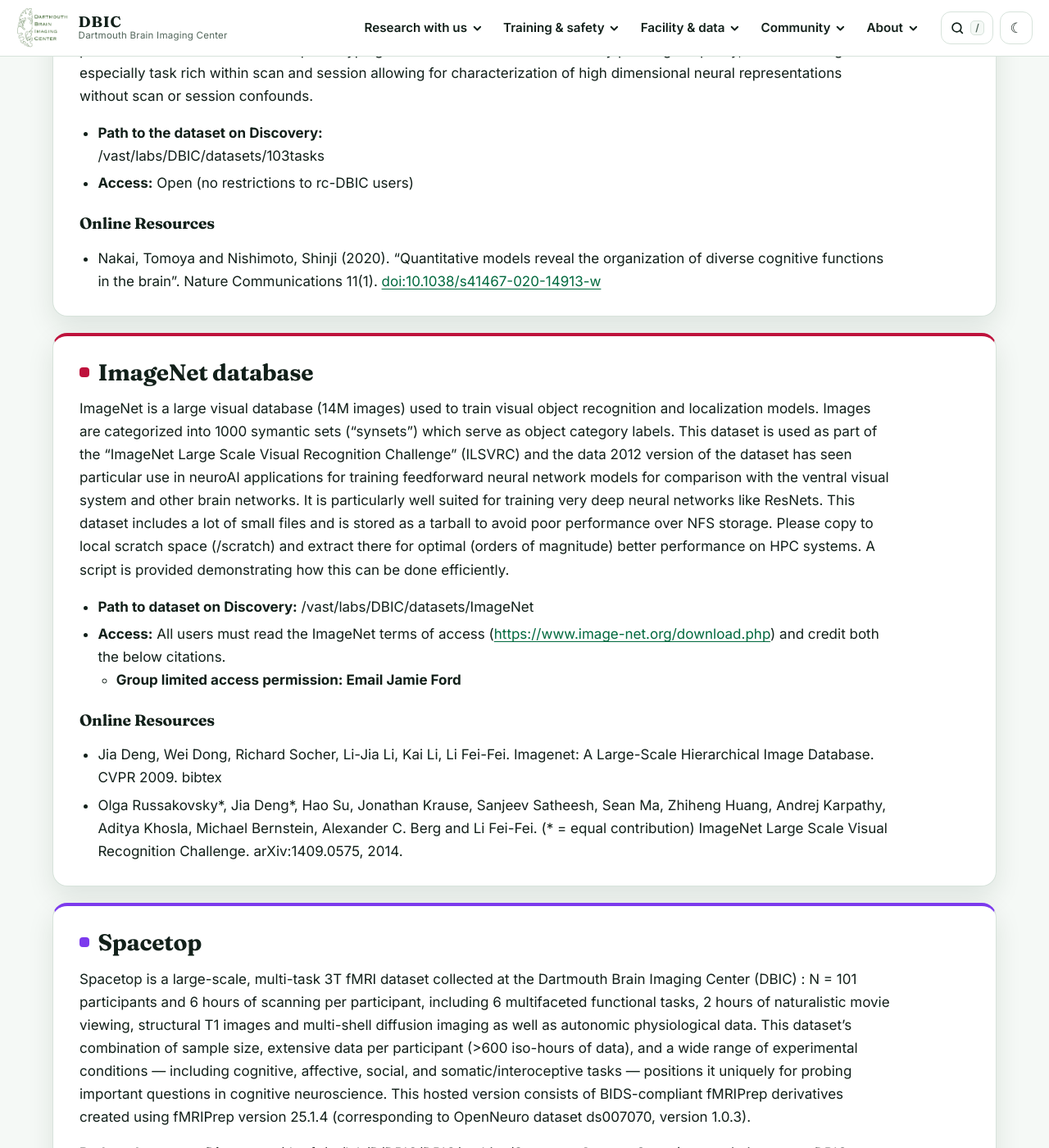
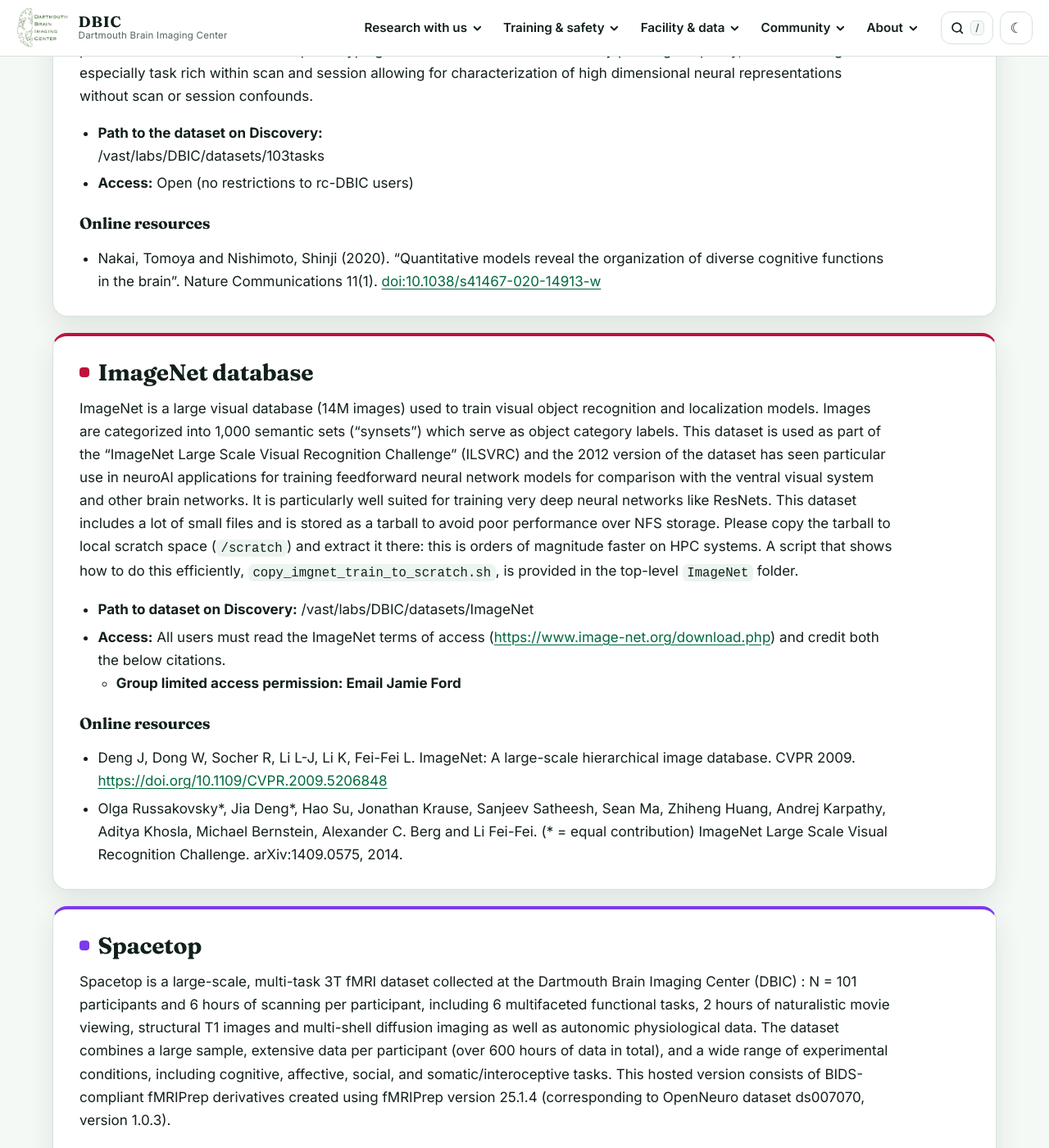
Before and after one commit to dbic/dbic.github.io, a Jekyll site: the page built from research_infrastructure/datasets.md, in a window 1280 px wide and 1400 px high, scrolled down 5716 px. Shown: the whole window at 82% size. Built offline with Jekyll 4.4.1, drawn with Linux system fonts in a browser that asks for light colours; some of the changed text lies outside the part shown.

Commit message:
Claude dataset language edits

```diff
--- a/_data/datasets.csv
+++ b/_data/datasets.csv
@@ -9,7 +9,7 @@ Individual Brain Charting,"12 participants, 50+ task conditions, high-resolution
 103 Tasks,"6 participants, 18 scans, 77–83 tasks per scan",open,tasks,deep phenotyping cognition language motor
 DBIC QA,"Scanner quality-assurance data in BIDS format, via DataLad",open,dbicqa,quality assurance phantom scanner
 Natural Scenes Dataset,"7T, 8 adults, 30–40 sessions each (Minnesota)",terms,NaturalScenes,vision visual scenes images 7T
-HCP Young Adult,"1,100+ healthy adults aged 22–35, resting-state fMRI",terms,HumanConnectomeProject,connectome resting-state HCP
+HCP Young Adult,"1,100+ healthy adults aged 22–35: structural, diffusion, resting-state and task MRI",terms,HumanConnectomeProject,connectome resting-state task diffusion structural HCP
 HCP Lifespan: Aging & Development,"1,377 participants aged 5 to 100+",terms,lifespan,aging development lifespan children older adults HCP
 Healthy Brain Network,"845 youths aged 5–21 (Child Mind Institute), CC BY-NC-SA",terms,hbn,development children adolescents youth movie
 ImageNet,14M labeled images for neural-network comparison work,terms,imagenet,vision deep neural networks AI images
--- a/research_infrastructure/datasets.md
+++ b/research_infrastructure/datasets.md
@@ -81,9 +81,9 @@ The [Natural Scenes Dataset (NSD)](https://naturalscenesdataset.org/) is a large
 
 <a id="HumanConnectomeProject"></a>
 
-## HCP-Young adult
+## HCP Young Adult
 
-The Human Connectome Project  (HCP) is a massive collaborative undertaking led by PIs Dr. [David Van Essen](https://neuroscience.wustl.edu/people/david-van-essen-phd/) of Washington University and Dr. [Kamil Ugurbil](https://www.cmrr.umn.edu/facultystaff/kamil/) of the University of Minnesota. The DBIC currently hosts the HCP Young Adult dataset, which contains resting state fMRI data from over 1100 healthy adults ages 22-35, in two forms: HCP1200 (original) and HCP-YA 2025 (released in 2025).
+The Human Connectome Project  (HCP) is a massive collaborative undertaking led by PIs Dr. [David Van Essen](https://neuroscience.wustl.edu/people/david-van-essen-phd/) of Washington University and Dr. [Kamil Ugurbil](https://www.cmrr.umn.edu/facultystaff/kamil/) of the University of Minnesota. The DBIC currently hosts the HCP Young Adult dataset, which contains 3T MRI data (structural, diffusion, resting-state and task fMRI) from over 1,100 healthy adults ages 22–35, in two forms: HCP1200 (original) and HCP-YA 2025 (released in 2025).
 
 - **Path to HCP YA datasets**:
   - /dartfs/rc/lab/D/DBIC/DBIC/archive/HCP/HCP1200
@@ -93,7 +93,7 @@ The Human Connectome Project  (HCP) is a massive collaborative undertaking led
     - **note:** same agreement and access applies to both versions
   - **Group limited access permission:**Email [Jamie Ford](mailto:james.c.ford@dartmouth.edu?subject=Group%20limited%20access%20permission)
 
-Information about the directory structure and file names can be found [HERE](../assets/dbic/docs/userguides/hcp_refmanual.pdf) (HCP1200) and [HERE](https://www.humanconnectome.org/study/hcp-young-adult/document/hcp-young-adult-2025-release) (HCP-YA 2025).
+Information about the directory structure and file names: [HCP1200 guide (PDF)](../assets/dbic/docs/userguides/hcp_refmanual.pdf); [HCP-YA 2025 release documentation](https://www.humanconnectome.org/study/hcp-young-adult/document/hcp-young-adult-2025-release).
 
 ### Online resources
 
@@ -119,27 +119,27 @@ The [Healthy Brain Network](https://fcon_1000.projects.nitrc.org/indi/cmi_health
 
 <a id="aomic"></a>
 
-## AMSTERDAM OPEN MRI COLLECTION (AOMIC)
+## Amsterdam Open MRI Collection (AOMIC)
 
 The [Amsterdam Open MRI Collection](https://nilab-uva.github.io/AOMIC.github.io/) (AOMIC) is a collection of three independent, open-access datasets—known as ID1000, PIOP1, and PIOP2—collected at 3T and totaling over 1,300 unique participants (N=928, N=216, N=226, respectively). Participants received T1-weighted, diffusion-weighted (DWI), and fMRI imaging. The functional data in the largest component, ID1000, is from movie watching of natural scenes by 19-26 year olds, while the two PIOP datasets include resting state and task-based fMRI of university students, with the latter targeting emotion matching and working memory (both), face perception, cognitive control, and emotion anticipation (PIOP1 only), and response inhibition (PIOP2 only). Demographics and psychometric variables are also included.
 
 - **Path to the AOMIC datasets on Discovery:** /vast/labs/DBIC/datasets/Amsterdam-Open-MRI
 - **Access:** Open (no restrictions to rc-DBIC users)
 
-### Online Resources
+### Online resources
 
 - Snoek, L., van der Miesen, M.M., Beemsterboer, T. et al. The Amsterdam Open MRI Collection, a set of multimodal MRI datasets for individual difference analyses. Sci Data 8, 85 (2021). [https://doi.org/10.1038/s41597-021-00870-6](https://www.nature.com/articles/s41597-021-00870-6)
 
 <a id="bsrd"></a>
 
-## BISSETT SELF REGULATION DATASET
+## Bissett Self-Regulation Dataset
 
 This dataset includes neuroimaging and behavioral data collected to examine the general construct of self-regulation. It consists of anatomical MRI, resting-state fMRI, and task-based fMRI (Stroop and Stop-signal) along with various self-report surveys from 103 healthy adult subjects.
 
 - **Path to dataset on Discovery:** /vast/labs/DBIC/datasets/Bissett-Self-Regulation
 - **Access:** Open (no restrictions to rc-DBIC users)
 
-### Online Resources
+### Online resources
 
 - Bissett, P.G., Eisenberg, I.W., Shim, S. et al. Cognitive tasks, anatomical MRI, and functional MRI data evaluating the construct of self-regulation. Sci Data 11, 809 (2024). [https://doi.org/10.1038/s41597-024-03636-y](https://www.nature.com/articles/s41597-024-03636-y)
 
@@ -178,15 +178,15 @@ model performance in predicting language-associated brain activity.
 
 <a id="tasks"></a>
 
-## 103 tasks dataset
+## 103 Tasks dataset
 
-The 103 Tasks dataset is a deep phenotyping dataset that includes 18 scans collected over 3 days from from 6 participants (age 22-33) in Osaka Japan. Each day included 6 scans during which the full battery of tasks was completed. These include visual, auditory, motor, language, memory and introspective tasks. Each scan includes 77-83 tasks, and pairs of scans provide the full complement, thus providing both repeated measures within and across days within participant. Data is collected at 3T using a gradient-echo multiband EPI sequence with a 2s TR and 2x2x2mm voxels. T1 images are also provided. Relative to other dense phenotyping datasets this dataset has relatively poor signal quality, but in exchange is especially task rich within scan and session allowing for characterization of high dimensional neural representations without scan or session confounds.
+The 103 Tasks dataset is a deep phenotyping dataset that includes 18 scans collected over 3 days from 6 participants (ages 22–33) in Osaka, Japan. Each day included 6 scans during which the full battery of tasks was completed. These include visual, auditory, motor, language, memory and introspective tasks. Each scan includes 77-83 tasks, and pairs of scans provide the full complement, thus providing both repeated measures within and across days within participant. Data were collected at 3 T using a gradient-echo multiband EPI sequence with a 2s TR and 2x2x2mm voxels. T1 images are also provided. Relative to other dense phenotyping datasets this dataset has relatively poor signal quality, but in exchange is especially task rich within scan and session allowing for characterization of high dimensional neural representations without scan or session confounds.
 
 - **Path to the dataset on Discovery:**
   /vast/labs/DBIC/datasets/103tasks
 - **Access:** Open (no restrictions to rc-DBIC users)
 
-### Online Resources
+### Online resources
 
 - Nakai, Tomoya and Nishimoto, Shinji (2020). "Quantitative models reveal the organization of diverse cognitive functions in the brain". Nature Communications 11(1). [doi:10.1038/s41467-020-14913-w](https://rdcu.be/fwSiA)
 
@@ -194,26 +194,26 @@ The 103 Tasks dataset is a deep phenotyping dataset that includes 18 scans colle
 
 ## ImageNet database
 
-ImageNet is a large visual database (14M images) used to train visual object recognition and localization models. Images are categorized into 1000 symantic sets ("synsets") which serve as object category labels. This dataset is used as part of the "ImageNet Large Scale Visual Recognition Challenge" (ILSVRC) and the data 2012 version of the dataset has seen particular use in neuroAI applications for training feedforward neural network models for comparison with the ventral visual system and other brain networks. It is particularly well suited for training very deep neural networks like ResNets. This dataset includes a lot of small files and is stored as a tarball to avoid poor performance over NFS storage. Please copy to local scratch space (/scratch) and extract there for optimal (orders of magnitude) better performance on HPC systems. A script is provided demonstrating how this can be done efficiently.
+ImageNet is a large visual database (14M images) used to train visual object recognition and localization models. Images are categorized into 1,000 semantic sets ("synsets") which serve as object category labels. This dataset is used as part of the "ImageNet Large Scale Visual Recognition Challenge" (ILSVRC) and the 2012 version of the dataset has seen particular use in neuroAI applications for training feedforward neural network models for comparison with the ventral visual system and other brain networks. It is particularly well suited for training very deep neural networks like ResNets. This dataset includes a lot of small files and is stored as a tarball to avoid poor performance over NFS storage. Please copy the tarball to local scratch space (`/scratch`) and extract it there: this is orders of magnitude faster on HPC systems. A script that shows how to do this efficiently, `copy_imgnet_train_to_scratch.sh`, is provided in the top-level `ImageNet` folder.
 
 - **Path to dataset on Discovery:** /vast/labs/DBIC/datasets/ImageNet
 - **Access:** All users must read the ImageNet terms of access (<https://www.image-net.org/download.php>) and credit both the below citations.
   - **Group limited access permission: Email Jamie Ford**
 
-### Online Resources
+### Online resources
 
-- Jia Deng, Wei Dong, Richard Socher, Li-Jia Li, Kai Li, Li Fei-Fei. Imagenet: A Large-Scale Hierarchical Image Database. CVPR 2009. bibtex
+- Deng J, Dong W, Socher R, Li L-J, Li K, Fei-Fei L. ImageNet: A large-scale hierarchical image database. CVPR 2009. <https://doi.org/10.1109/CVPR.2009.5206848>
 - Olga Russakovsky\*, Jia Deng\*, Hao Su, Jonathan Krause, Sanjeev Satheesh, Sean Ma, Zhiheng Huang, Andrej Karpathy, Aditya Khosla, Michael Bernstein, Alexander C. Berg and Li Fei-Fei. (\* = equal contribution) ImageNet Large Scale Visual Recognition Challenge. arXiv:1409.0575, 2014.
 
 <a id="spacetop"></a>
 
 ## Spacetop
 
-Spacetop is a large-scale, multi-task 3T fMRI dataset collected at the Dartmouth Brain Imaging Center (DBIC) : N = 101 participants and 6 hours of scanning per participant, including 6 multifaceted functional tasks, 2 hours of naturalistic movie viewing, structural T1 images and multi-shell diffusion imaging as well as autonomic physiological data. This dataset’s combination of sample size, extensive data per participant (>600 iso-hours of data), and a wide range of experimental conditions — including cognitive, affective, social, and somatic/interoceptive tasks — positions it uniquely for probing important questions in cognitive neuroscience. This hosted version consists of BIDS-compliant fMRIPrep derivatives created using fMRIPrep version 25.1.4 (corresponding to OpenNeuro dataset ds007070, version 1.0.3).
+Spacetop is a large-scale, multi-task 3T fMRI dataset collected at the Dartmouth Brain Imaging Center (DBIC) : N = 101 participants and 6 hours of scanning per participant, including 6 multifaceted functional tasks, 2 hours of naturalistic movie viewing, structural T1 images and multi-shell diffusion imaging as well as autonomic physiological data. The dataset combines a large sample, extensive data per participant (over 600 hours of data in total), and a wide range of experimental conditions, including cognitive, affective, social, and somatic/interoceptive tasks. This hosted version consists of BIDS-compliant fMRIPrep derivatives created using fMRIPrep version 25.1.4 (corresponding to OpenNeuro dataset ds007070, version 1.0.3).
 
 **Path to dataset on Discovery:**/dartfs/rc/lab/D/DBIC/DBIC/archive/Spacetop **Access:**Open (no restrictions to rc-DBIC users)
 
-### Online Resources
+### Online resources
 
 - Dataset documentation: <https://openneuro.org/datasets/ds007070/versions/1.0.3> (OpenNeuro)
 - Jung, H., Amini, M., Hunt, B.J. et al. Spacetop: A multimodal fMRI dataset unifying naturalistic processes with a rich array of experimental tasks. Sci Data **12**, 1465 (2025). <https://doi.org/10.1038/s41597-025-05154-x>
@@ -227,7 +227,7 @@ The Life Dataset is a naturalistic 3T fMRI dataset collected at the Dartmouth Br
 **Path to dataset on Discovery:** /vast/labs/DBIC/datasets/Life
 **Access:** Open (no restrictions to rc-DBIC users)
 
-### Online Resources
+### Online resources
 
 - Van Uden, C. E., Nastase, S. A., Connolly, A. C., Feilong, M., Hansen, I., Gobbini, M. I., & Haxby, J. V. (2018). Modeling semantic encoding in a common neural representational space. Frontiers in Neuroscience, 12, 437. <https://doi.org/10.3389/fnins.2018.00437>
 - Datalad Repository: <https://datasets.datalad.org/?dir=/labs/haxby/life>
@@ -245,7 +245,7 @@ The datasets include preprocessed structural MRI, resting-state fMRI, and task-b
   - [NDA access and download instructions](https://www.humanconnectome.org/storage/app/media/documentation/LS2.0/LS_Release_2.0_Access_Instructions_June2022.pdf)
   - Group-limited access permission: Email Yuqi Zhang ([yuqi.zhang.gr@dartmouth.edu](mailto:yuqi.zhang.gr@dartmouth.edu?subject=HCP%20Lifespan%3A%20Aging%20%26%20Development)) and Jamie Ford ([james.c.ford@dartmouth.edu](mailto:james.c.ford@dartmouth.edu?subject=HCP%3A%20Aging%20%26%20Development))
 
-### Online Resources
+### Online resources
 
 - [HCP Aging](https://www.humanconnectome.org/study/hcp-lifespan-aging)
 - [HCP Development](https://www.humanconnectome.org/study/hcp-lifespan-development)
```
Also changed, not shown: other parts of research_infrastructure/datasets.md (+14 -14 lines).
